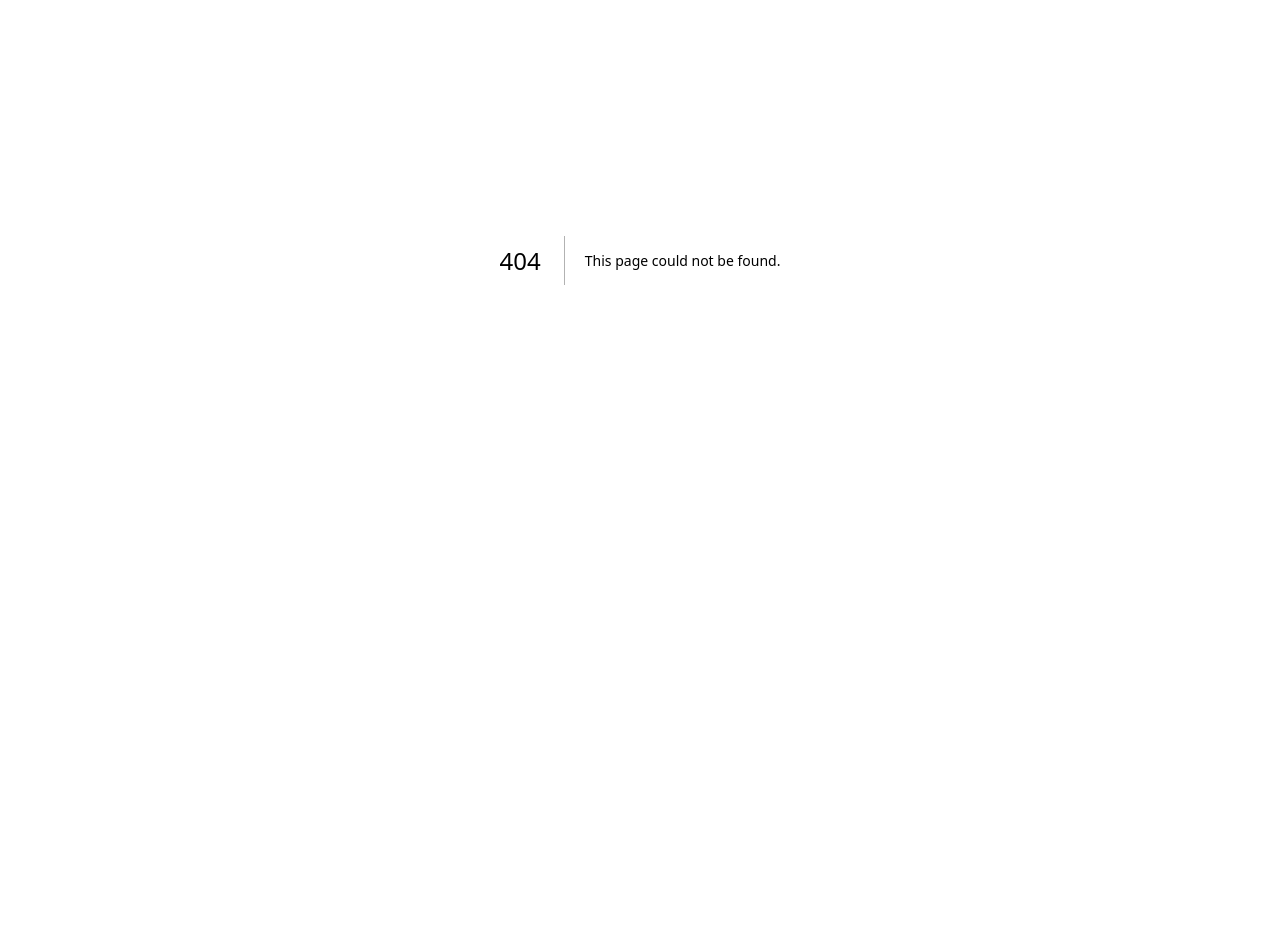
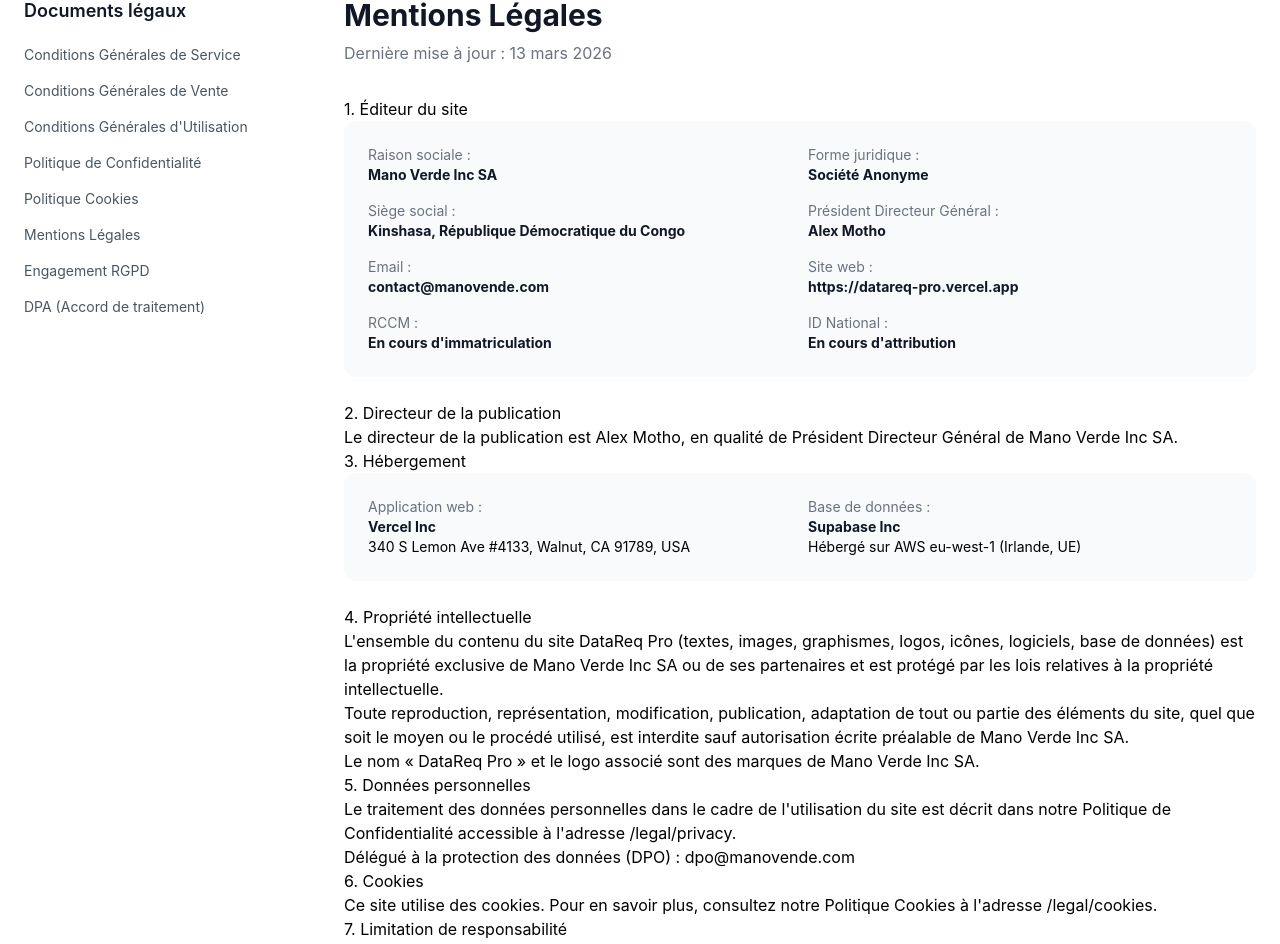
Before and after one commit to AlexMano25/datareq-pro, a Next.js app: page /legal/mentions in a window 1280 px wide. Before the commit this address had no page. Shown: the part 140-1084 px from the top of the page. Before the commit the page ends 800 px from the top, so only its background shows below. Built offline with nearby package versions, Linux system fonts and the light colour scheme.

Commit message:
Add legal mentions page for DataReq Pro
This page contains the legal mentions for DataReq Pro, including information about the publisher, hosting, intellectual property, personal data, cookies, liability limitations, hyperlinks, and applicable law.

```diff
--- /dev/null
+++ b/src/app/legal/mentions/page.tsx
@@ -0,0 +1,60 @@
+export const metadata = { title: 'Mentions Légales - DataReq Pro' };
+
+export default function MentionsPage() {
+  return (
+    <article className="prose prose-gray max-w-none">
+      <h1 className="text-3xl font-bold text-gray-900 mb-2">Mentions Légales</h1>
+      <p className="text-gray-500 mb-8">Dernière mise à jour : 13 mars 2026</p>
+
+      <h2>1. Éditeur du site</h2>
+      <div className="bg-gray-50 rounded-xl p-6 mb-6 not-prose">
+        <div className="grid md:grid-cols-2 gap-4 text-sm">
+          <div><span className="text-gray-500">Raison sociale :</span><br/><strong className="text-gray-900">Mano Verde Inc SA</strong></div>
+          <div><span className="text-gray-500">Forme juridique :</span><br/><strong className="text-gray-900">Société Anonyme</strong></div>
+          <div><span className="text-gray-500">Siège social :</span><br/><strong className="text-gray-900">Kinshasa, République Démocratique du Congo</strong></div>
+          <div><span className="text-gray-500">Président Directeur Général :</span><br/><strong className="text-gray-900">Alex Motho</strong></div>
+          <div><span className="text-gray-500">Email :</span><br/><strong className="text-gray-900">contact@manovende.com</strong></div>
+          <div><span className="text-gray-500">Site web :</span><br/><strong className="text-gray-900">https://datareq-pro.vercel.app</strong></div>
+          <div><span className="text-gray-500">RCCM :</span><br/><strong className="text-gray-900">En cours d'immatriculation</strong></div>
+          <div><span className="text-gray-500">ID National :</span><br/><strong className="text-gray-900">En cours d'attribution</strong></div>
+        </div>
+      </div>
+
+      <h2>2. Directeur de la publication</h2>
+      <p>Le directeur de la publication est Alex Motho, en qualité de Président Directeur Général de Mano Verde Inc SA.</p>
+
+      <h2>3. Hébergement</h2>
+      <div className="bg-gray-50 rounded-xl p-6 mb-6 not-prose">
+        <div className="grid md:grid-cols-2 gap-4 text-sm">
+          <div><span className="text-gray-500">Application web :</span><br/><strong className="text-gray-900">Vercel Inc</strong><br/>340 S Lemon Ave #4133, Walnut, CA 91789, USA</div>
+          <div><span className="text-gray-500">Base de données :</span><br/><strong className="text-gray-900">Supabase Inc</strong><br/>Hébergé sur AWS eu-west-1 (Irlande, UE)</div>
+        </div>
+      </div>
+
+      <h2>4. Propriété intellectuelle</h2>
+      <p>L'ensemble du contenu du site DataReq Pro (textes, images, graphismes, logos, icônes, logiciels, base de données) est la propriété exclusive de Mano Verde Inc SA ou de ses partenaires et est protégé par les lois relatives à la propriété intellectuelle.</p>
+      <p>Toute reproduction, représentation, modification, publication, adaptation de tout ou partie des éléments du site, quel que soit le moyen ou le procédé utilisé, est interdite sauf autorisation écrite préalable de Mano Verde Inc SA.</p>
+      <p>Le nom « DataReq Pro » et le logo associé sont des marques de Mano Verde Inc SA.</p>
+
+      <h2>5. Données personnelles</h2>
+      <p>Le traitement des données personnelles dans le cadre de l'utilisation du site est décrit dans notre Politique de Confidentialité accessible à l'adresse /legal/privacy.</p>
+      <p>Délégué à la protection des données (DPO) : dpo@manovende.com</p>
+
+      <h2>6. Cookies</h2>
+      <p>Ce site utilise des cookies. Pour en savoir plus, consultez notre Politique Cookies à l'adresse /legal/cookies.</p>
+
+      <h2>7. Limitation de responsabilité</h2>
+      <p>Les informations contenues sur ce site sont aussi précises que possible et le site est régulièrement mis à jour, mais peut toutefois contenir des inexactitudes ou des omissions. Mano Verde Inc SA ne pourra être tenue responsable des dommages directs ou indirects résultant de l'accès au site ou de l'utilisation du Service, sauf en cas de faute prouvée.</p>
+
+      <h2>8. Liens hypertextes</h2>
+      <p>Le site peut contenir des liens vers d'autres sites. Mano Verde Inc SA ne dispose d'aucun contrôle sur le contenu de ces sites tiers et décline toute responsabilité quant à leur contenu.</p>
+
+      <h2>9. Droit applicable</h2>
+      <p>Les présentes mentions légales sont régies par le droit de la République Démocratique du Congo. Tout litige sera de la compétence exclusive des tribunaux de Kinshasa.</p>
+
+      <div className="bg-gray-50 rounded-xl p-6 mt-8">
+        <p className="text-sm text-gray-500">Document version 1.0 — Mars 2026</p>
+      </div>
+    </article>
+  );
+}
```
